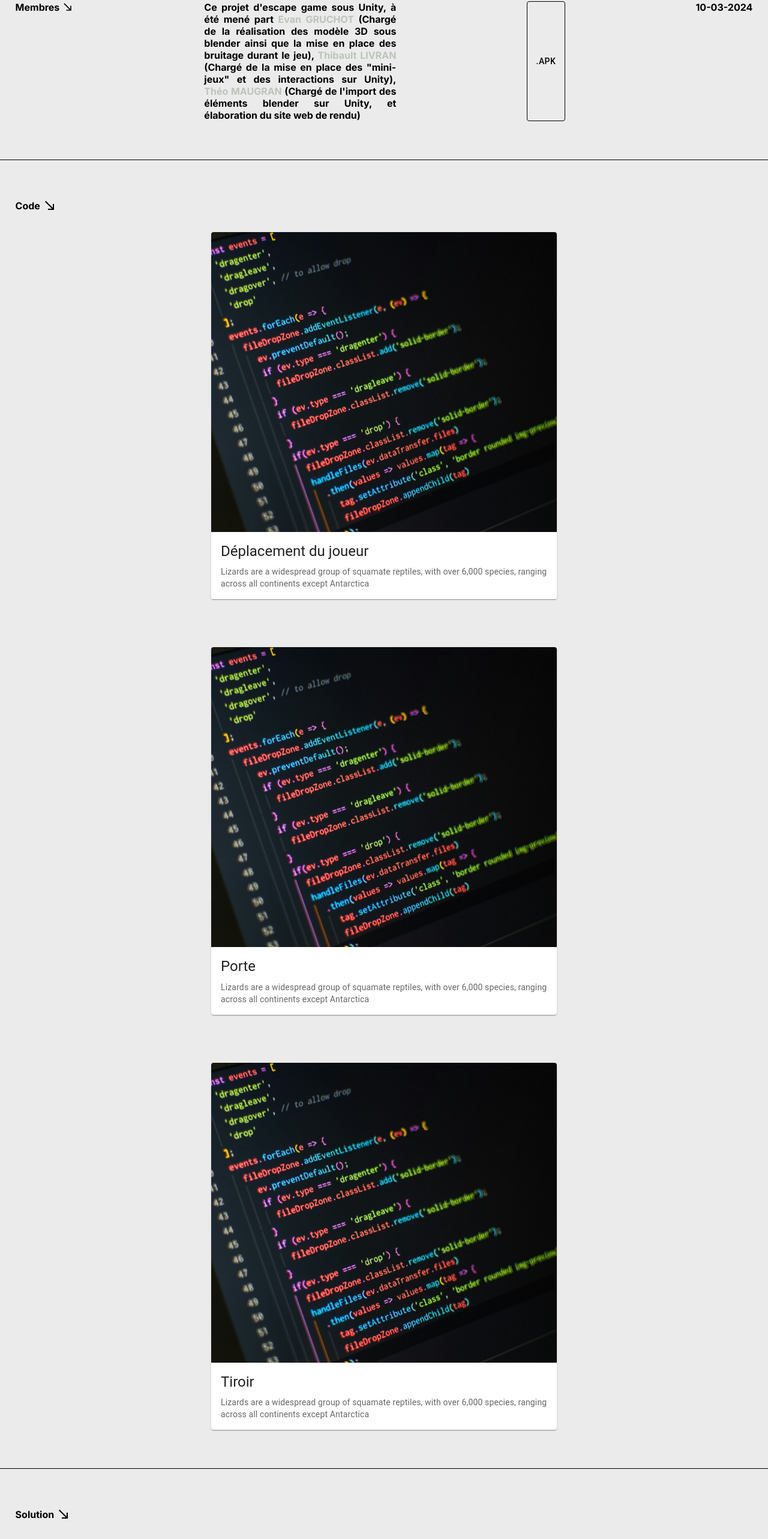
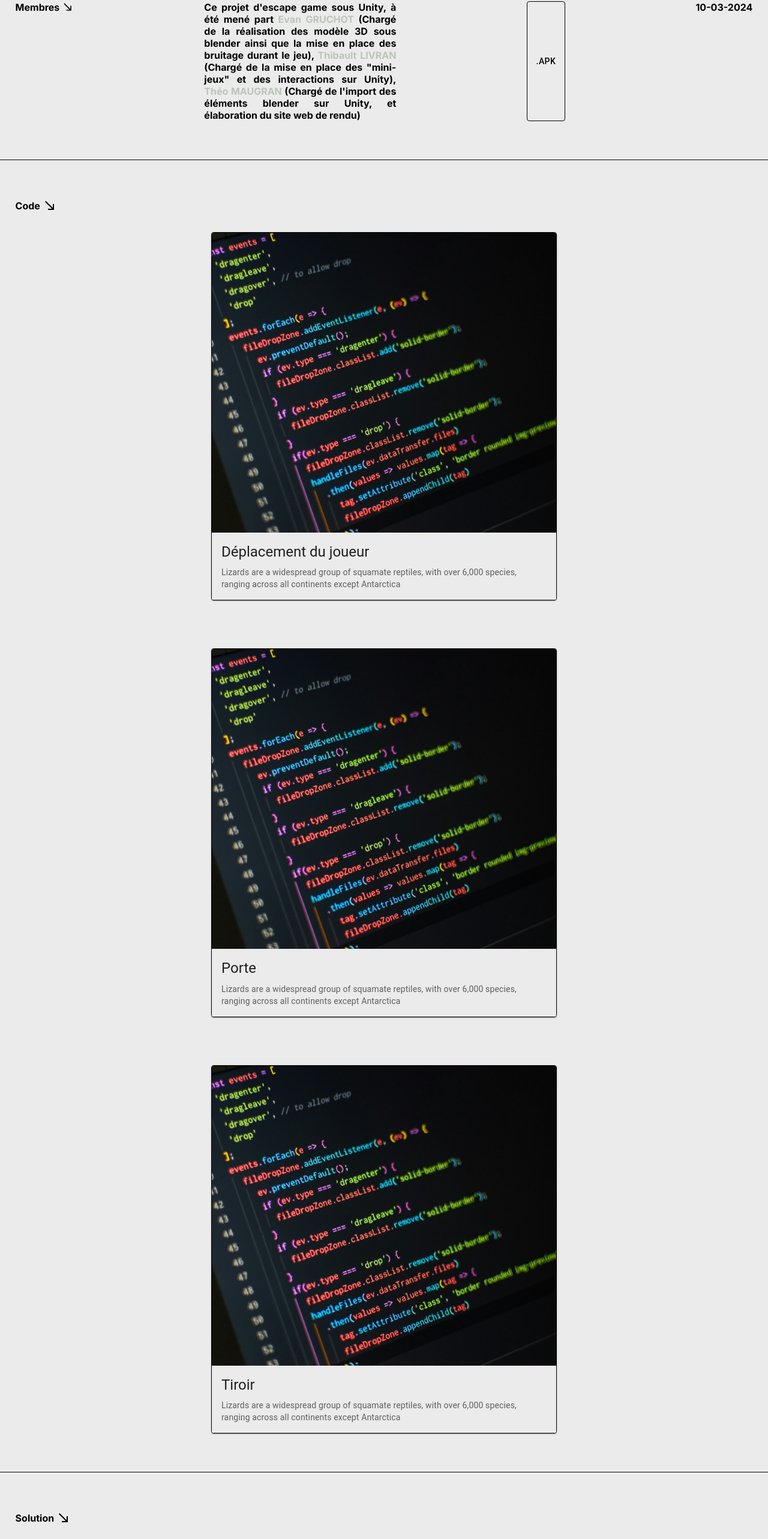
Before and after one commit to theomgrn/LandingUnity, a Next.js app: page / in a window 1280 px wide. Shown: the part 231-2797 px from the top of the page at 60% size. Built offline with nearby package versions, Linux system fonts and the light colour scheme; a web font is replaced by a local one.

Commit message:
fix : changement de la couleur de la carte dans la partie "code"

```diff
--- a/app/component/cards.js
+++ b/app/component/cards.js
@@ -9,7 +9,7 @@ import code from "@/app/css/code.module.css";
 export default function ActionAreaCard() {
     return (
         <div className={code.listCards}>
-            <Card className={code.card}>
+            <Card className={code.card} sx={{ border: '1px solid black' }}>
                 <CardActionArea>
                     <CardMedia
                         component="img"
@@ -17,7 +17,7 @@ export default function ActionAreaCard() {
                         image="./images/code.jpg"
                         alt="green iguana"
                     />
-                    <CardContent>
+                    <CardContent sx={{ backgroundColor: '#ebebeb' }}>
                         <Typography gutterBottom variant="h5" component="div">
                             Déplacement du joueur
                         </Typography>
@@ -28,7 +28,7 @@ export default function ActionAreaCard() {
                     </CardContent>
                 </CardActionArea>
             </Card>
-            <Card className={code.card}>
+            <Card className={code.card} sx={{ border: '1px solid black' }}>
                 <CardActionArea>
                     <CardMedia
                         component="img"
@@ -36,7 +36,7 @@ export default function ActionAreaCard() {
                         image="./images/code.jpg"
                         alt="green iguana"
                     />
-                    <CardContent>
+                    <CardContent sx={{ backgroundColor: '#ebebeb' }}>
                         <Typography gutterBottom variant="h5" component="div">
                             Porte
                         </Typography>
@@ -47,7 +47,7 @@ export default function ActionAreaCard() {
                     </CardContent>
                 </CardActionArea>
             </Card>
-            <Card className={code.card}>
+            <Card className={code.card} sx={{ border: '1px solid black' }}>
                 <CardActionArea>
                     <CardMedia
                         component="img"
@@ -55,7 +55,7 @@ export default function ActionAreaCard() {
                         image="./images/code.jpg"
                         alt="green iguana"
                     />
-                    <CardContent>
+                    <CardContent sx={{ backgroundColor: '#ebebeb' }}>
                         <Typography gutterBottom variant="h5" component="div">
                             Tiroir
                         </Typography>
```
